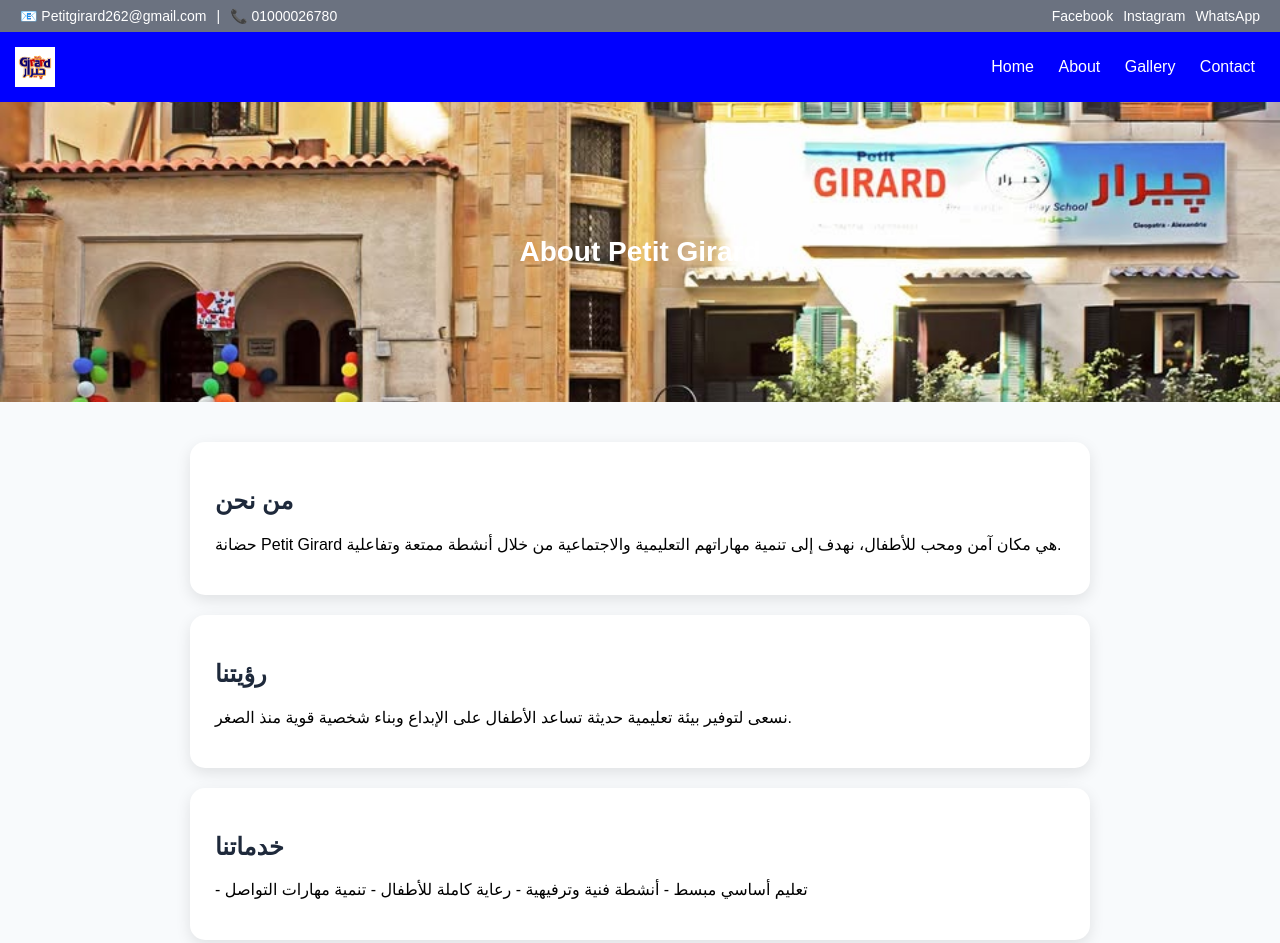
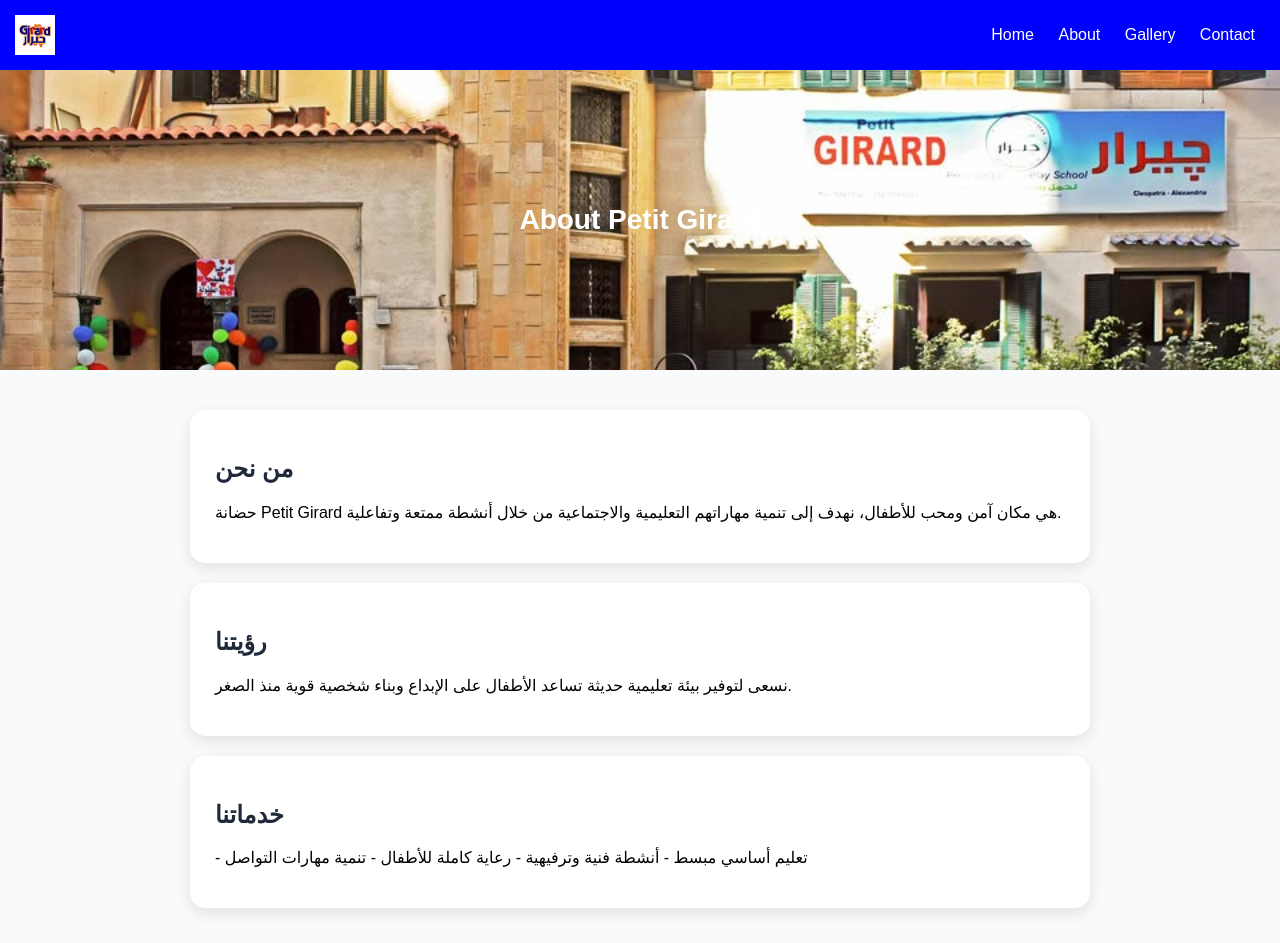
Before and after one commit to yel-eng/-Petit-Girard-Website, a plain HTML site: page about.html in a window 1280 px wide. Shown: the top 943 px of the page. Drawn offline with Linux system fonts and the light colour scheme.

Commit message:
Update about.html

```diff
--- a/about.html
+++ b/about.html
@@ -11,38 +11,7 @@
     margin: 0;
     background: #f8fafc;
 }
-/* ================= TOP BAR ================= */
-.top-bar {
-    background: #6b7280;
-    color: white;
-    display: flex;
-    justify-content: space-between;
-    padding: 8px 20px;
-    font-size: 14px;
-}
 
-.top-bar .left,
-.top-bar .right {
-    display: flex;
-    gap: 10px;
-    align-items: center;
-}
-
-    .top-bar a {
-    color: white;
-    text-decoration: none;
-}
-    .top-bar a:link,
-.top-bar a:visited,
-
-.top-bar a:active {
-    color: white;
-    text-decoration: none;
-}
-
-    .top-bar a:hover {
-    color: #ddd;
-}
 /* NAVBAR */
 .nav {
     background: blue;
@@ -113,21 +82,7 @@
 </head>
 
 <body>
-<!-- TOP BAR -->
-<div class="top-bar">
 
-    <div class="left">
-        <a href="mailto:Petitgirard262@gmail.com">📧 Petitgirard262@gmail.com</a> |
-        <a href="tel:01000026780">📞 01000026780</a>
-    </div>
-
-    <div class="right">
-        <a href="https://www.facebook.com/petitgirard.edu/followers?locale=ar_AR" target="_blank">Facebook</a>
-        <a href="https://www.instagram.com/petit_girard120/" target="_blank">Instagram</a>
-        <a href="https://wa.me/2010000026780" target="_blank">WhatsApp</a>
-    </div>
-
-</div>
 <!-- NAVBAR -->
 <div class="nav">
     <img src="images/logo.jpg" class="logo">
```
